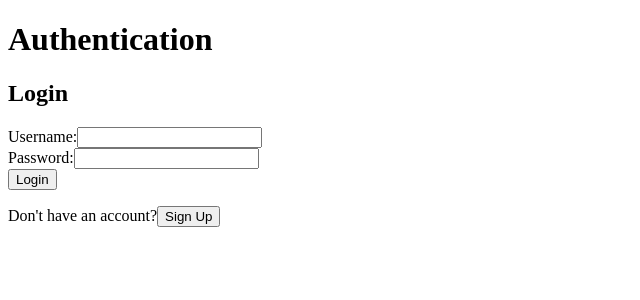
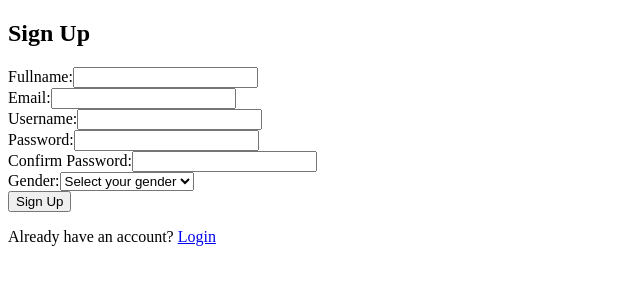
Before and after one commit to haridev4569/React-Standalone-App-1, a React (Vite) app in the folder client/: page /signup in a window 1280 px wide. Shown: the top 300 px of the page, without its empty margins (0-640 px from the left). Built offline with nearby package versions, Linux system fonts and the light colour scheme.

Commit message:
use react router

```diff
--- a/client/package.json
+++ b/client/package.json
@@ -11,7 +11,8 @@
   },
   "dependencies": {
     "react": "^19.1.0",
-    "react-dom": "^19.1.0"
+    "react-dom": "^19.1.0",
+    "react-router-dom": "^7.6.0"
   },
   "devDependencies": {
     "@eslint/js": "^9.25.0",
--- a/client/src/App.jsx
+++ b/client/src/App.jsx
@@ -1,6 +1,8 @@
+import LoginPage from "./components/LoginPage";
+import SignUpPage from "./components/SignUpPage";
 import { useAuth } from "./context/AuthContext";
-import AuthPage from "./pages/AuthPage";
 import UsersPage from "./pages/UsersPage";
+import { Routes, Route, Navigate } from 'react-router-dom';
 
 function App() {
 
@@ -10,7 +12,25 @@
     return <div>Loading...</div>
   }
 
-  return isAuthenticated ? <UsersPage /> : <AuthPage />;
+  return (
+    <div>
+      {isAuthenticated ? (
+        <Routes>
+          <Route path="/" element={<UsersPage />} />
+          <Route path="/login" element={<Navigate replace to="/" />} />
+          <Route path="/signup" element={<Navigate replace to="/" />} />
+          <Route path="*" element={<Navigate replace to="/" />} />
+        </Routes>
+      ) : (
+        <Routes>
+          <Route path="/login" element={<LoginPage />} />
+          <Route path="/signup" element={<SignUpPage />} />
+          <Route path="*" element={<LoginPage />} />
+          <Route path="/" element={<Navigate replace to="/login" />} />
+        </Routes>
+      )}
+    </div>
+  )
 }
 
 export default App;
--- a/client/src/components/LoginPage.jsx
+++ b/client/src/components/LoginPage.jsx
@@ -1,5 +1,6 @@
 import { useState } from 'react';
 import { useAuth } from '../context/AuthContext';
+import { Link } from 'react-router-dom';
 
 const LoginPage = ({ onSwitchToSignup }) => {
     const [formData, setFormData] = useState({
@@ -41,10 +42,7 @@
                 <button type='submit'>Login</button>
             </form>
             <p>
-                Don't have an account?
-                <button type="button" onClick={onSwitchToSignup}>
-                    Sign Up
-                </button>
+                Don't have an account? <Link to='/signup'>Sign up</Link>
             </p>
         </div>
     )
--- a/client/src/components/SignUpPage.jsx
+++ b/client/src/components/SignUpPage.jsx
@@ -1,5 +1,6 @@
 import React, { useState } from 'react';
 import { useAuth } from '../context/AuthContext';
+import { Link } from 'react-router-dom';
 
 const SignUpPage = ({ onSwitchToLogin }) => {
     const [formData, setFormData] = useState({
@@ -36,10 +37,6 @@
         }
 
         const success = await signup(fullname, username, password, gender, email);
-        if (success) {
-            alert('Signup successful! Please log in.');
-            onSwitchToLogin();
-        }
     };
 
     return (
@@ -121,9 +118,7 @@
             </form>
             <p>
                 Already have an account?{' '}
-                <button type="button" onClick={onSwitchToLogin}>
-                    Login
-                </button>
+                <Link to='/login'>Login</Link>
             </p>
         </div>
     );
--- a/client/src/main.jsx
+++ b/client/src/main.jsx
@@ -3,11 +3,14 @@
 import { AuthProvider } from './context/AuthContext.jsx'
 import './index.css'
 import App from './App.jsx'
+import { BrowserRouter as Router } from 'react-router-dom';
 
 createRoot(document.getElementById('root')).render(
   <StrictMode>
+    <Router>
       <AuthProvider>
         <App />
       </AuthProvider>
+    </Router>
   </StrictMode >
 )
--- a/client/src/pages/AuthPage.jsx
+++ /dev/null
@@ -1,23 +0,0 @@
-import React, { useState } from 'react';
-import LoginPage from '../components/LoginPage';
-import SignUpPage from '../components/SignUpPage';
-
-const AuthPage = () => {
-    const [showLogin, setShowLogin] = useState(true);
-
-    const switchToSignup = () => setShowLogin(false);
-    const switchToLogin = () => setShowLogin(true);
-
-    return (
-        <div>
-            <h1>Authentication</h1>
-            {showLogin ? (
-                <LoginPage onSwitchToSignup={switchToSignup} />
-            ) : (
-                <SignUpPage onSwitchToLogin={switchToLogin} />
-            )}
-        </div>
-    );
-};
-
-export default AuthPage;
```
Also changed, not shown: 1 other file (tests, documents, lock files or other folders).
